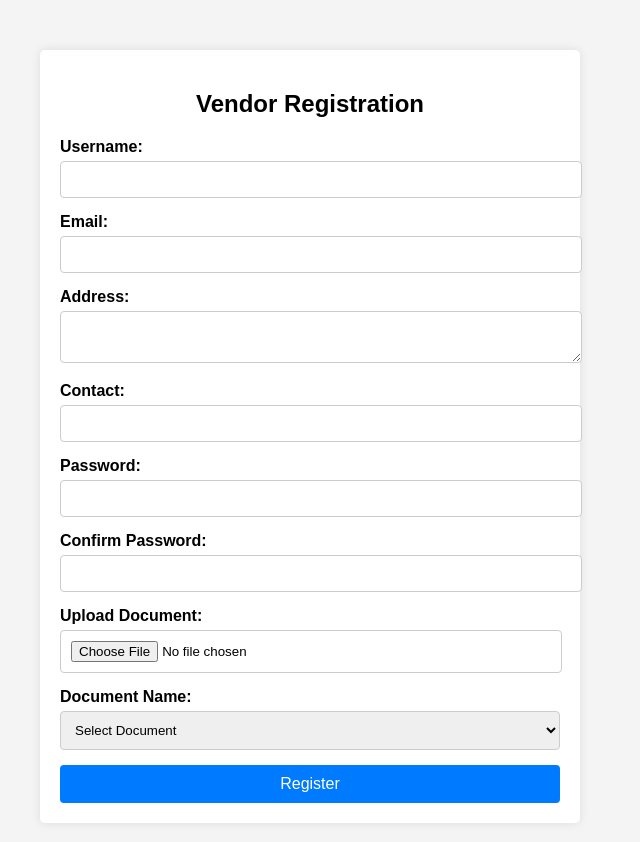
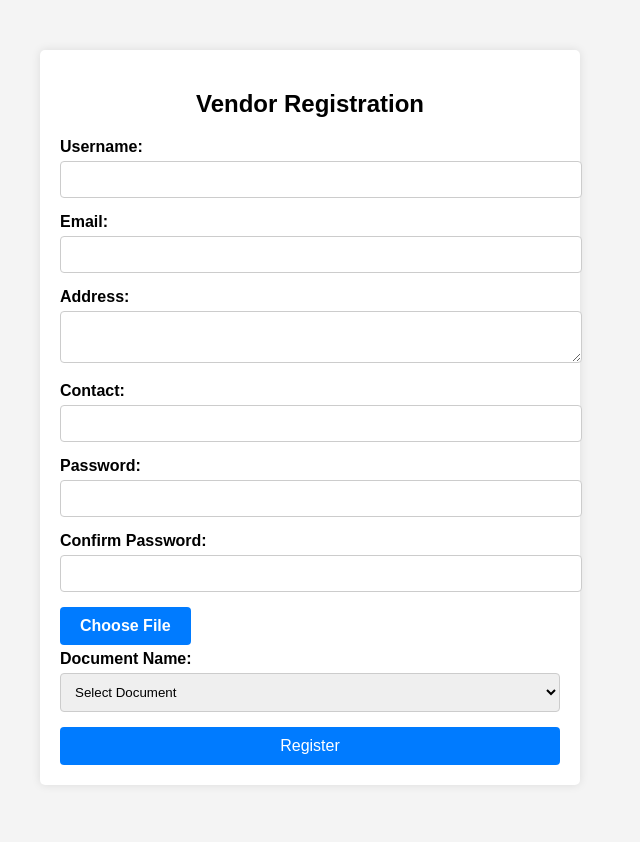
Before and after one commit to TaniyaParochi/Regestration-and-Login-page, a plain HTML site: page registration.html in a window 1280 px wide. Shown: the whole page, without its empty margins (330-970 px from the left). Drawn offline with Linux system fonts and the light colour scheme.

Commit message:
choose file style change

```diff
--- a/registration.html
+++ b/registration.html
@@ -34,8 +34,8 @@
             <input type="password" id="confirmPassword" name="confirmPassword" required>
             <span id="confirmPasswordError" class="error"></span>
 
-            <label for="document">Upload Document:</label>
-            <input type="file" id="document" name="document" required>
+            <label for="document" class="file-upload-btn">Choose File</label>
+            <input type="file" id="document" name="document" required style="display: none;">
             <span id="documentError" class="error"></span>
 
             <label for="documentName">Document Name:</label>
--- a/styles.css
+++ b/styles.css
@@ -28,7 +28,7 @@ label {
 input[type="text"],
 input[type="email"],
 input[type="tel"],
-input[type="password"], /* Added styling for password fields */
+input[type="password"],
 textarea,
 select {
     width: 100%;
@@ -38,12 +38,22 @@ select {
     border-radius: 4px;
 }
 
+.file-upload-btn {
+    display: inline-block;
+    background-color: #007bff;
+    color: #fff;
+    padding: 10px 20px;
+    border-radius: 4px;
+    cursor: pointer;
+}
+
+.file-upload-btn:hover {
+    background-color: #0056b3;
+}
+
+/* Style the file input to be hidden */
 input[type="file"] {
-    width: calc(100% - 20px);
-    padding: 10px;
-    margin-bottom: 15px;
-    border: 1px solid #ccc;
-    border-radius: 4px;
+    display: none;
 }
 
 input[type="submit"] {
```
